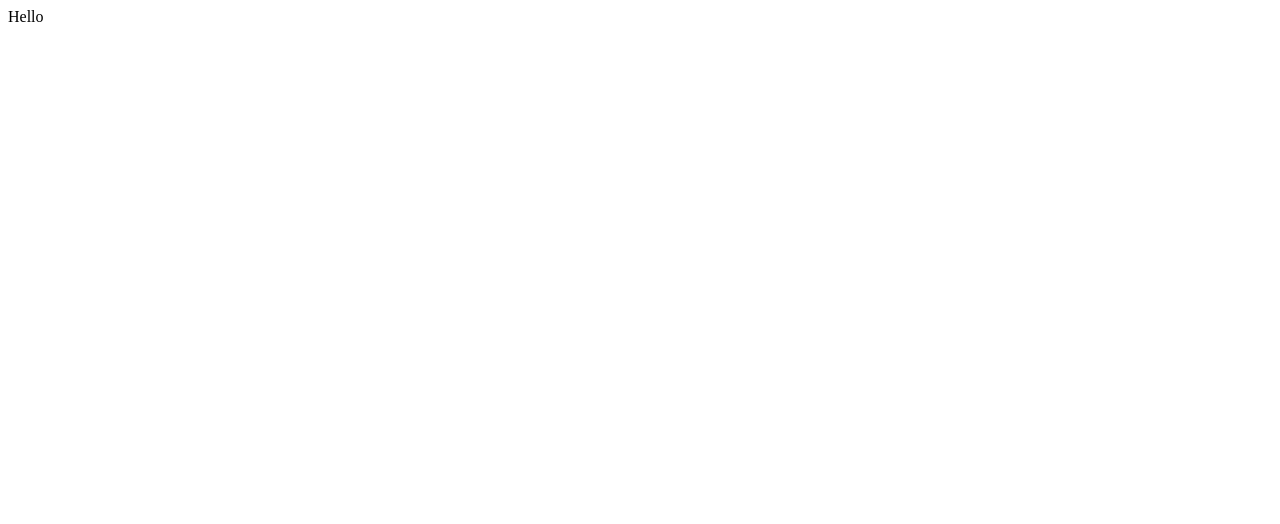
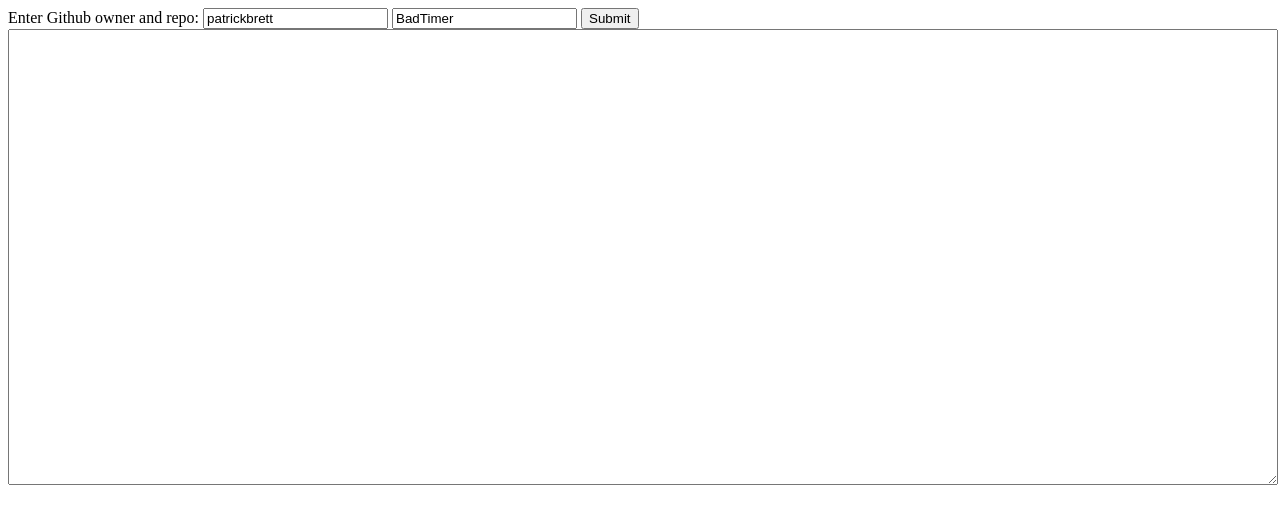
Before and after one commit to saratran/FIT2101-AssignmentProject, a website: page frontend/index.html in a window 1280 px wide. Drawn offline with nearby package versions, Linux system fonts and the light colour scheme.

Commit message:
Basic fetch request frontend->backend->Github

```diff
--- a/frontend/index.html
+++ b/frontend/index.html
@@ -2,10 +2,33 @@
 <html>
 <head>
     <title>DevAlarm</title>
+    <script src="scripts/jquery-3.4.1.min.js"></script>
+    <link rel="stylesheet" href="style.css" />
 </head>
 <body>
 <div>
-    Hello
+    <label for="inputOwner">Enter Github owner and repo:</label>
+    <input type="text" id="inputOwner" value="patrickbrett" />
+    <input type="text" id="inputRepo" value="BadTimer" />
+    <button type="submit" onclick="loadRepositoryInfo()">Submit</button>
 </div>
+<div>
+    <textarea id="jsonOutput" rows="30"></textarea>
+</div>
+<script>
+    function loadRepositoryInfo() {
+      // Get Github URL from page
+      const owner = $("#inputOwner").val();
+      const repo = $("#inputRepo").val();
+
+      // Make fetch request to backend
+      fetch(`http://localhost:3000/repo?owner=${owner}&repo=${repo}`).then(fetchRes => {
+        fetchRes.json().then(fetchJson => {
+          // Get reference to textarea
+          $("#jsonOutput").text(JSON.stringify(fetchJson))
+        })
+      })
+    }
+</script>
 </body>
 </html>
--- /dev/null
+++ b/frontend/style.css
@@ -0,0 +1,3 @@
+#jsonOutput {
+    width: 100%;
+}
```
Also changed, not shown: backend/package.json (+8 -2 lines), backend/server.js (+25 -0 lines).
